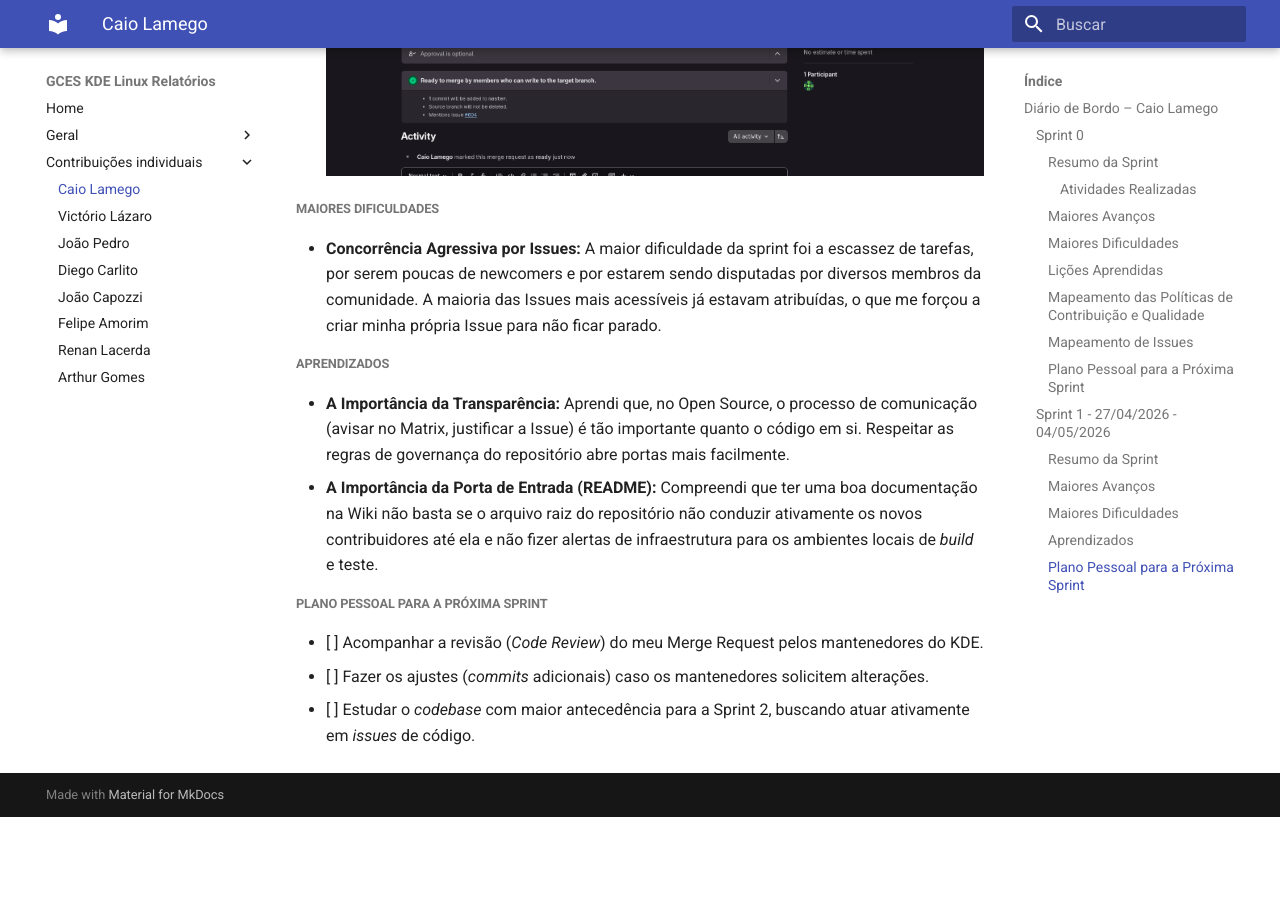
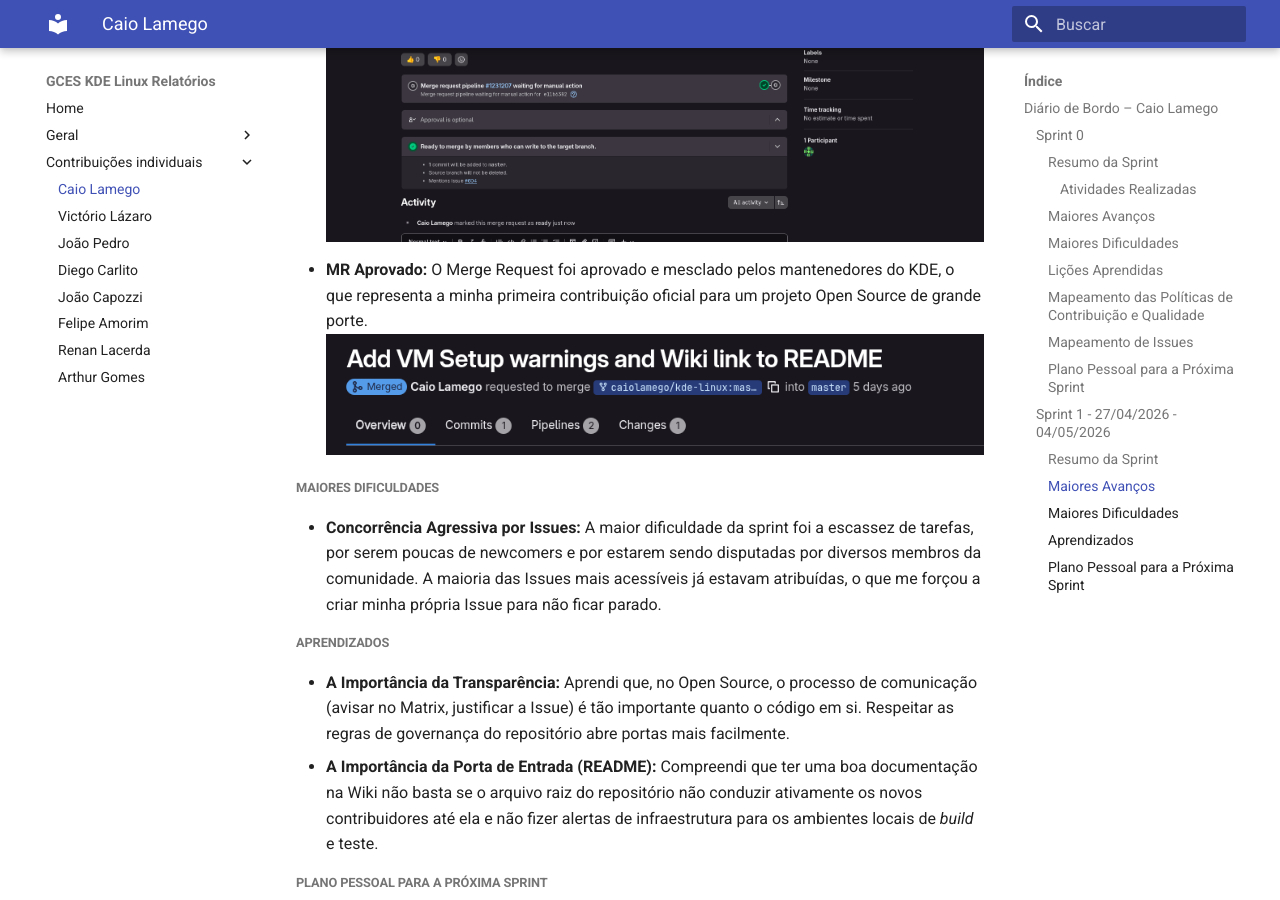
Before and after one commit to caiolamego/GCES-KDELinux-relatorios, an MkDocs documentation site: the page built from docs/contribuicoes_individuais/caiolamego/diarioDeBordo.md, in a window 1280 px wide and 900 px high, scrolled down 5493 px. Built offline with MkDocs 1.6.1 and Material for MkDocs 9.7.7, drawn with Linux system fonts in a browser that asks for light colours; before the commit the page ends 6310 px from its top, so only the background shows below that; some of the changed text lies outside the part shown.

Commit message:
Adiciona MR aprovado na documentação

```diff
--- a/docs/contribuicoes_individuais/caiolamego/diarioDeBordo.md
+++ b/docs/contribuicoes_individuais/caiolamego/diarioDeBordo.md
@@ -63,6 +63,7 @@
 | 03/05/2026 | Criação de nova Issue no Invent sobre onboarding de VMs | Doc/Gestão | Concluído |
 | 03/05/2026 | Inserção da seção "Test it in a Virtual Machine" no `README.md` | Código/Doc | Concluído |
 | 03/05/2026 | Abertura do meu Primeiro Merge Request (MR) | Código | Concluído |
+| 04/05/2026 | MR aceito e mesclado pelos mantenedores do KDE | Código | Concluído |
 
 ##### Maiores Avanços
 * **Etiqueta Open Source e Comunicação:** Antes de simplesmente abrir a Issue, apliquei os princípios de "Be collaborative" e "Be pragmatic" do Código de Conduta do KDE. Fui até o canal oficial no Matrix e avisei os mantenedores previamente sobre a minha intenção de alterar o `README.md`, respeitando o aviso do repositório que pede aos usuários para consultarem a comunidade antes de reportarem *issues*.
@@ -71,6 +72,8 @@
 ![Issue Sprint1](./assets/issue-sp1.png)
 * **Primeira Contribuição:** Criei valor real para a comunidade solucionando essa falha apontada acima. Inseri a seção `Test it in a Virtual Machine` no `README.md` alertando sobre o UEFI e submeti meu primeiro *Merge Request* oficial com sucesso.
 ![MR Sprint1](./assets/mr-sp1.png)
+* **MR Aprovado:** O Merge Request foi aprovado e mesclado pelos mantenedores do KDE, o que representa a minha primeira contribuição oficial para um projeto Open Source de grande porte.
+![MR Sprint1 Aprovado](./assets/merge.png)
 
 ##### Maiores Dificuldades
 * **Concorrência Agressiva por Issues:** A maior dificuldade da sprint foi a escassez de tarefas, por serem poucas de newcomers e por estarem sendo disputadas por diversos membros da comunidade. A maioria das Issues mais acessíveis já estavam atribuídas, o que me forçou a criar minha própria Issue para não ficar parado.
```
Also changed, not shown: docs/contribuicoes_individuais/caiolamego/assets/merge.png (added).
